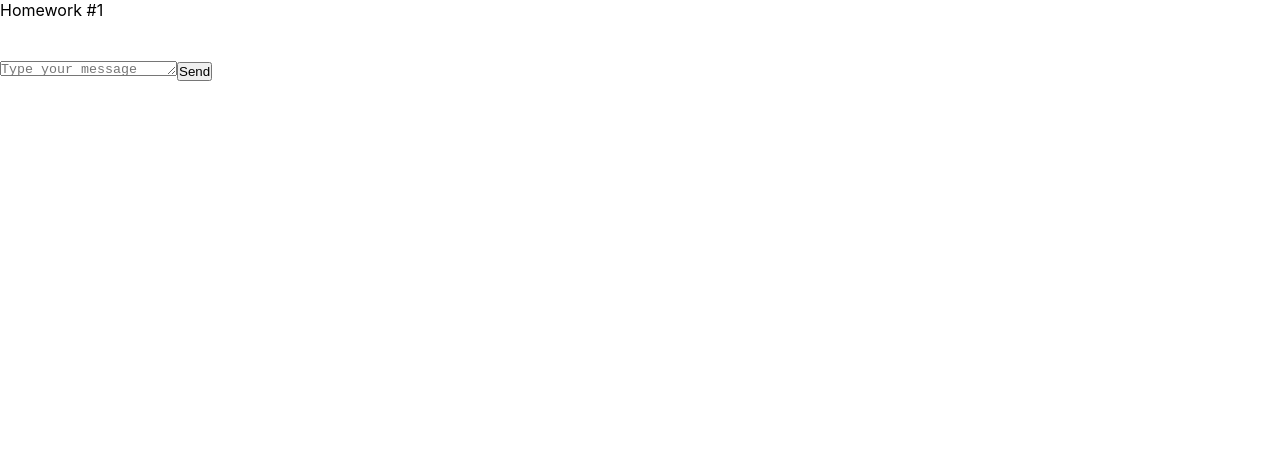
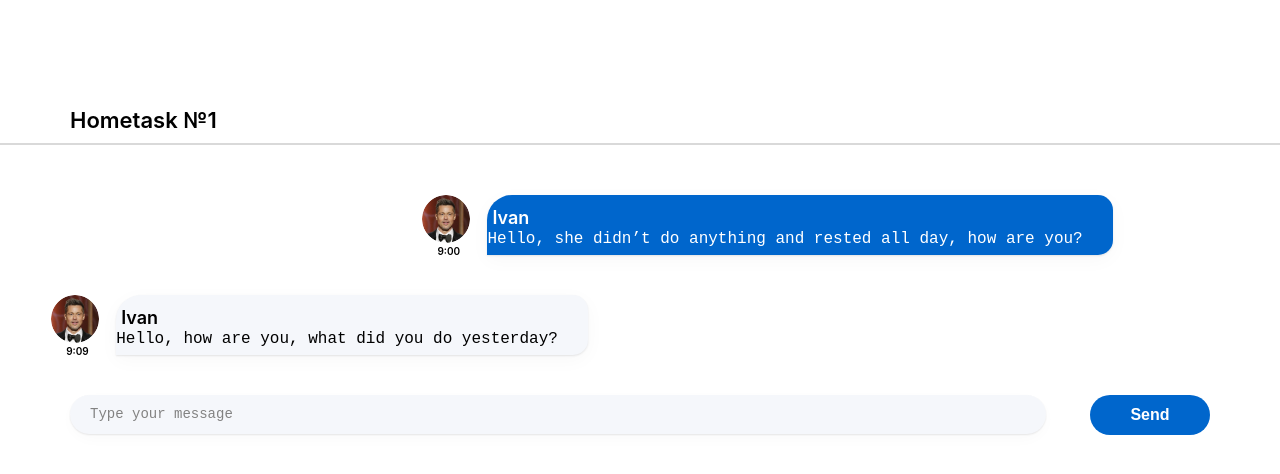
Before and after one commit to Anton1919/hw-auto, a React (Create React App) app: page / in a window 1280 px wide. Shown: the top 474 px of the page. Built offline with nearby package versions, Linux system fonts and the light colour scheme.

Commit message:
Hometask-1

```diff
--- a/package.json
+++ b/package.json
@@ -1,6 +1,6 @@
 {
   "name": "hws2",
-  "homepage": "http://IgnatZakalinsky.github.io/hws2",
+  "homepage": "http://anton1919.github.io/hw-auto",
   "version": "0.1.0",
   "private": true,
   "dependencies": {
--- a/src/s1-main/App.module.css
+++ b/src/s1-main/App.module.css
@@ -7,5 +7,14 @@
 }
 
 .hwTitle {
+    color: #000000;
+    margin-top: 107px;
+    margin-left: 70px;
+    font-weight: 600;
+    font-size: 22px;
+}
 
+.divider {
+    margin-top: 10px;
+    border: 1px solid #D9D9D9;
 }
--- a/src/s2-homeworks/hw01/HW1.tsx
+++ b/src/s2-homeworks/hw01/HW1.tsx
@@ -14,7 +14,19 @@ import avatar from './avatar.png'
 * */
 
 // нужно создать правильный тип вместо any
-export type MessageType = any
+export type MessageType = {
+    id: number
+    user: UserType
+    message: MessagePropType
+}
+export type UserType = {
+    avatar: string
+    name: string
+}
+export type MessagePropType = {
+    text: string
+    time: string
+}
 
 // структуру объекта не менять
 export const message0: MessageType = {
@@ -43,7 +55,8 @@ export const friendMessage0: MessageType = {
 const HW1 = () => {
     return (
         <div id={'hw1'}>
-            <div className={s2.hwTitle}>Homework #1</div>
+            <div className={s2.hwTitle}>Hometask №1</div>
+            <div className={s2.divider}></div>
             <div className={s2.hw}>
                 {/*проверка отображения (не менять)*/}
                 <div>
--- a/src/s2-homeworks/hw01/friend-message/FriendMessage.module.css
+++ b/src/s2-homeworks/hw01/friend-message/FriendMessage.module.css
@@ -1,17 +1,40 @@
 .friendMessage {
-
+    position: relative;
+    width: 150px;
+    height: 70px;
+    left: 4%;
+    padding-top: 50px;
+    padding-bottom: 50px;
 }
 
 .friendImageAndText {
-
+    position: relative;
+    width: 250px;
+    height: 50px;
 }
 
 .friendImageAndText img {
-
+    position: absolute;
+    top: 0;
+    left: 0;
+    border-radius: 50%;
+    width: 48px;
+    height: 48px;
 }
 
 .friendText {
-
+    position: absolute;
+    top: 0;
+    left: 65px;
+    background: #F5F7FB;
+    border-radius: 25px 15px 15px 0;
+    padding: 7px 25px 30px 0;
+    font-weight: 400;
+    font-size: 16px;
+    line-height: 20px;
+    height: 60px;
+    border: none;
+    box-shadow: 0px 5px 20px rgba(29, 33, 38, 0.03), 0px 1px 2px rgba(29, 33, 38, 0.1);
 }
 
 .friendText:after {
@@ -19,13 +42,27 @@
 }
 
 .friendName {
-
+    padding: 5px 5px 0 5px;
+    font-weight: 600;
+    font-size: 18px;
+    line-height: 22px;
+    color: #000000;
 }
 
 .friendMessageText {
-
+    padding: 0 5px 0 0;
+    font-weight: 400;
+    font-size: 16px;
+    line-height: 20px;
+    color: #000000;
 }
 
 .friendTime {
-
+    position: absolute;
+    top: 100px;
+    left: 15px;
+    font-weight: 600;
+    font-size: 10px;
+    line-height: 12px;
+    color: #000000;
 }
--- a/src/s2-homeworks/hw01/friend-message/FriendMessage.tsx
+++ b/src/s2-homeworks/hw01/friend-message/FriendMessage.tsx
@@ -1,8 +1,15 @@
 import React from 'react'
 import s from './FriendMessage.module.css'
+import { MessageType} from "../HW1";
+import ava from '../avatar.png'
+
+export type FriendMessageType = {
+    message: MessageType
+
+}
 
 // создать тип вместо any и отобразить приходящие данные
-const FriendMessage = (props: any) => {
+const FriendMessage = (props: FriendMessageType) => {
     return (
         <div
             id={'hw1-friend-message-' + props.message.id}
@@ -12,7 +19,7 @@ const FriendMessage = (props: any) => {
                 <img
                     id={'hw1-friend-avatar-' + props.message.id}
                     // создаёт студент
-
+                    src={ava}
                     //
                 />
                 <div className={s.friendText}>
@@ -21,7 +28,7 @@ const FriendMessage = (props: any) => {
                         className={s.friendName}
                     >
                         {/*создаёт студент*/}
-
+                        Ivan
                         {/**/}
                     </div>
                     <pre
@@ -29,7 +36,7 @@ const FriendMessage = (props: any) => {
                         className={s.friendMessageText}
                     >
                         {/*создаёт студент*/}
-
+                        Hello, how are you, what did you do yesterday?
                         {/**/}
                     </pre>
                 </div>
@@ -39,7 +46,7 @@ const FriendMessage = (props: any) => {
                 className={s.friendTime}
             >
                 {/*создаёт студент*/}
-
+                9:09
                 {/**/}
             </div>
         </div>
--- a/src/s2-homeworks/hw01/message-sender/MessageSender.module.css
+++ b/src/s2-homeworks/hw01/message-sender/MessageSender.module.css
@@ -1,13 +1,39 @@
 .sendForm {
-
+    padding: 50px 0 32px 70px;
+    display: flex;
 }
-
 .textarea {
-
+    width: 976px;
+    height: 40px;
+    left: 70px;
+    top: 408px;
+    background: #F5F7FB;
+    box-shadow: 0px 5px 20px rgba(29, 33, 38, 0.03), 0px 1px 2px rgba(29, 33, 38, 0.1);
+    border-radius: 20px;
+    font-weight: 400;
+    font-size: 14px;
+    line-height: 17px;
+    color: rgba(0, 0, 0, 0.6);
+    opacity: 0.9;
+    padding: 11px 0 11px 20px ;
+    margin-right: 44px;
+    border: none;
+    resize: none;
 }
 
 .button {
-
+    width: 120px;
+    height: 40px;
+    left: 1090px;
+    top: 408px;
+    background: #0066CC;
+    border-radius: 20px;
+    font-weight: 600;
+    font-size: 16px;
+    line-height: 20px;
+    color: #FFFFFF;
+    padding: 10px 38px;
+    border: none;
 }
 
 .button:hover {
--- a/src/s2-homeworks/hw01/message/Message.module.css
+++ b/src/s2-homeworks/hw01/message/Message.module.css
@@ -1,31 +1,76 @@
 .message {
+    position: relative;
+    width: 150px;
+    height: 70px;
+    left: 33%;
+    padding-top: 50px;
+    padding-bottom: 50px;
+}
+
+.imageAndText {
+    position: relative;
+    width: 250px;
+    height: 50px;
+}
+
+.imageAndText img {
+    position: absolute;
+    top: 0;
+    left: 0;
+    width: 48px;
+    height: 48px;
+    border-radius: 50%;
+}
+
+.text {
+    position: absolute;
+    top: 0;
+    left: 65px;
+    padding: 7px 25px 30px 0;
+    font-weight: 400;
+    font-size: 16px;
+    line-height: 20px;
+    color: #FFFFFF;
+    height: 60px;
+    background: #0066CC;
+    border: none;
+    border-radius: 25px 15px 15px 0;
+    box-shadow: 0px 5px 20px rgba(29, 33, 38, 0.03), 0px 1px 2px rgba(29, 33, 38, 0.1);
 
 }
 
-.imageAndText {
-
-}
-
-.imageAndText img {
-
-}
-
-.text {
-
-}
-
-.text:after {
-
+.text::after {
+    /*content: "";*/
+    /*position: absolute;*/
+    /*bottom: 0;*/
+    /*right: 100%;*/
+    /*display: block;*/
+    /*width: 20px;*/
+    /*height: 20px;*/
+    /*background: radial-gradient(40px at top left, transparent 50%, rgba(79, 79, 79, 0.6) 0) no-repeat right bottom;*/
 }
 
 .name {
-
+    padding: 5px 5px 0 5px;
+    font-weight: 600;
+    font-size: 18px;
+    line-height: 22px;
 }
 
 .messageText {
-
+    padding: 0 5px 0 0;
+    font-weight: 400;
+    font-size: 16px;
+    line-height: 20px;
+    color: #FFFFFF;
 }
 
 .time {
-
+    position: absolute;
+    top: 100px;
+    left: 15px;
+    font-weight: 600;
+    font-size: 10px;
+    line-height: 12px;
+    color: #000000;
 }
--- a/src/s2-homeworks/hw01/message/Message.tsx
+++ b/src/s2-homeworks/hw01/message/Message.tsx
@@ -1,8 +1,12 @@
 import React from 'react'
 import s from './Message.module.css'
+import {MessageType} from "../HW1";
+import ava from '../avatar.png'
 
 // нужно создать правильный тип вместо any
-export type MessagePropsType = any
+export type MessagePropsType = {
+	message: MessageType
+}
 
 // нужно отобразить приходящие данные
 const Message = (props: MessagePropsType) => {
@@ -12,25 +16,25 @@ const Message = (props: MessagePropsType) => {
 				<img
 					id={'hw1-avatar-' + props.message.id}
 					// создаёт студент
-
+					src={ava}
 					//
 				/>
 				<div className={s.text}>
 					<div id={'hw1-name-' + props.message.id} className={s.name}>
 						{/*создаёт студент*/}
-
+						Ivan
 						{/**/}
 					</div>
 					<pre id={'hw1-text-' + props.message.id} className={s.messageText}>
                         {/*создаёт студент*/}
-
+						Hello, she didn’t do anything and rested all day, how are you?
 						{/**/}
                     </pre>
 				</div>
 			</div>
 			<div id={'hw1-time-' + props.message.id} className={s.time}>
 				{/*создаёт студент*/}
-
+				9:00
 				{/**/}
 			</div>
 		</div>
```
Also changed, not shown: 1 other file (tests, documents, lock files or other folders). Lines whose indentation alone changed are shown as unchanged.
